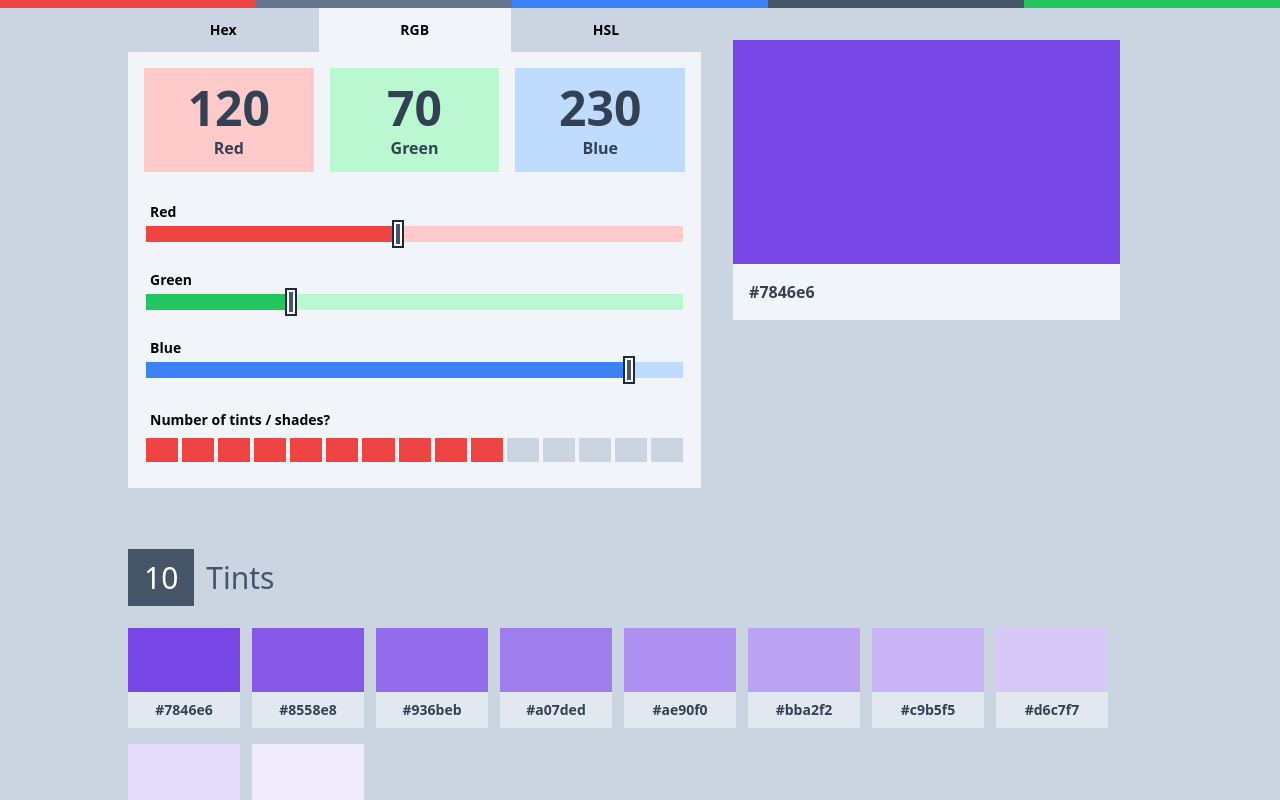
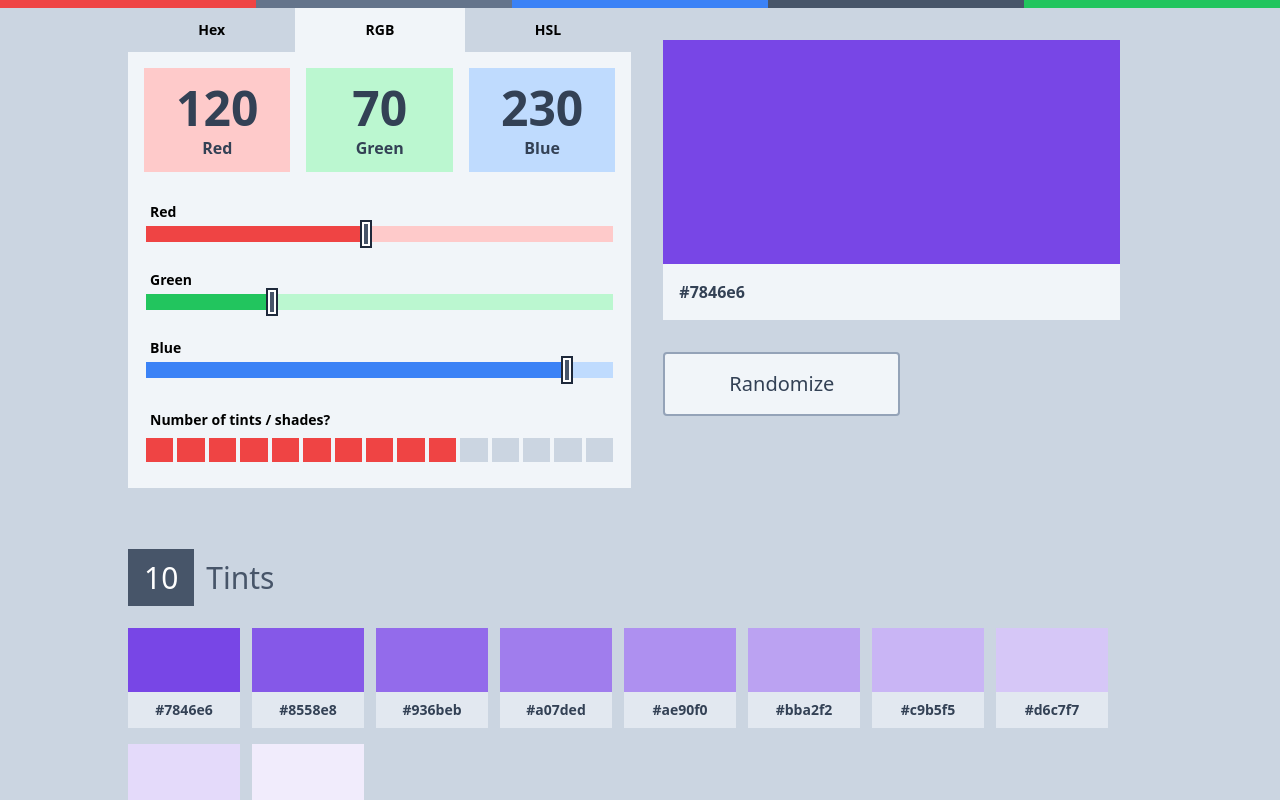
Before and after one commit to reactry/shades, a React (Create React App) app: page / in a window 1280 px wide. Shown: the top 800 px of the page. Built offline with nearby package versions, Linux system fonts and the light colour scheme.

Commit message:
Added Randomize color button

```diff
--- a/src/MainComponent/Input/BigBox.js
+++ b/src/MainComponent/Input/BigBox.js
@@ -12,8 +12,13 @@ export default function BigBox ({
 
 	return (
 		<div className="BigBox px-8 py-8">
-			<div className="h-40 md:h-56" style={style}></div>
-			<div className="bg-slate-100 px-4 py-4 text-slate-700 font-bold text-md">{hex}</div>
+			<div>
+				<div className="h-40 md:h-56" style={style}></div>
+				<div className="bg-slate-100 px-4 py-4 text-slate-700 font-bold text-md">{hex}</div>
+			</div>
+			<div className="pt-8 text-center flex">
+				<button className="bg-slate-100 px-16 py-4 text-xl border-2 border-slate-400 text-slate-700 rounded hover:bg-slate-100 focus:bg-slate-100">Randomize</button>
+			</div>
 		</div>
 	);
 }
```
